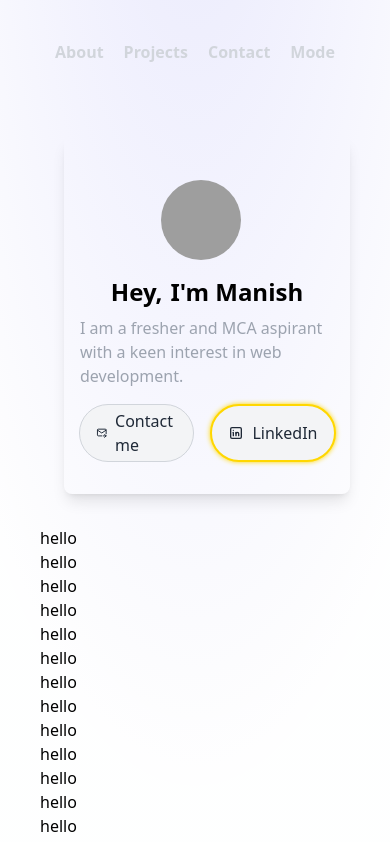
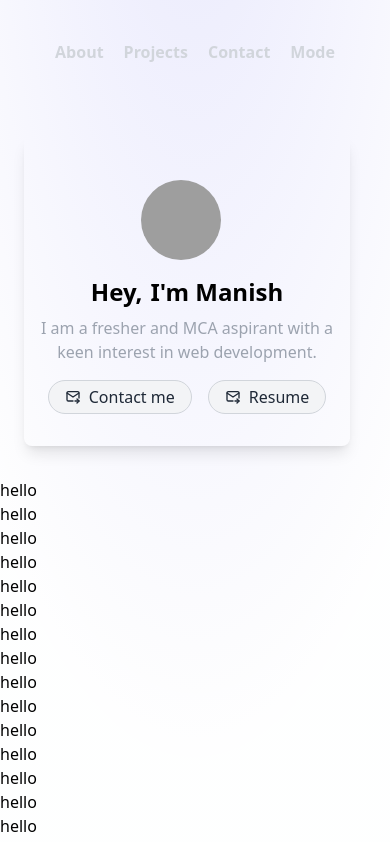
Before and after one commit to manish-107/manish-portfolio, a React (Vite) app: page / in a window 390 px wide. Shown: the top 842 px of the page. Built offline with nearby package versions, Linux system fonts and the light colour scheme; grey boxes are pictures that could not be loaded.

Commit message:
edit design

```diff
--- a/index.html
+++ b/index.html
@@ -5,7 +5,7 @@
   <meta charset="UTF-8" />
   <link rel="icon" type="image/svg+xml" href="/vite.svg" />
   <meta name="viewport" content="width=device-width, initial-scale=1.0" />
-  <title>Vite + React + TS</title>
+  <title>manish</title>
 </head>
 
 <body>
--- a/src/components/AuthorCard.tsx
+++ b/src/components/AuthorCard.tsx
@@ -1,9 +1,7 @@
-
 const AuthorCard = () => {
   return (
     <div className="flex items-center ml-6 mr-10 md:ml-28">
       <div className="relative flex flex-col items-start w-full max-w-2xl px-4 py-8 my-8 space-y-4 rounded-lg shadow-lg md:my-16 sm:flex-row sm:space-y-0 sm:space-x-6 dark:border-gray-400">
-
         <div className="flex justify-center w-full sm:justify-start sm:w-auto">
           <img
             className="object-cover w-20 h-20 mt-3 mr-3 rounded-full"
@@ -11,33 +9,83 @@ const AuthorCard = () => {
             alt="Author"
           />
         </div>
-        <div className="flex flex-col items-center w-full sm:w-auto sm:items-start">
+        <div className="flex flex-col items-center w-full md:items-start sm:w-auto ">
+          <div className="flex flex-col items-center md:items-start">
             <div className="flex flex-row">
-
-          <p className="mb-2 text-2xl font-semibold font-display dark:text-gray-200" itemProp="author">Hey,
+              <p
+                className="mb-2 text-2xl font-semibold font-display dark:text-gray-200"
+                itemProp="author"
+              >
+                Hey,
               </p>
-            <p className="pl-2 mb-2 text-2xl font-bold font-display dark:text-yellow-200">I'm Manish  </p>
+              <p className="pl-2 mb-2 text-2xl font-bold font-display dark:text-yellow-200">
+                I'm Manish{" "}
+              </p>
             </div>
-          <div className="mb-4 text-gray-400 md:text-lg">
-            <p>I am a fresher and MCA aspirant with a keen interest in web development.</p>
+            <div className="mb-4 text-center text-gray-400 md:text-start md:text-lg">
+              <p>
+                I am a fresher and MCA aspirant with a keen interest in web
+                development.
+              </p>
             </div>
-          <div className="flex gap-4">
-          <a href="mailto:manishkulal2676@gmail.com" target="_blank" rel="noopener noreferrer" role="link" className="inline-flex items-center justify-center gap-2 px-4 py-1 text-gray-800 transition bg-gray-100 border border-gray-300 rounded-full dark:bg-gray-800 dark:border-gray-600 dark:text-white focus-visible:ring-yellow-500/80 text-md hover:bg-gray-900 hover:border-gray-700 group max-w-fit hover:text-white focus:outline-none focus-visible:outline-none focus-visible:ring focus-visible:ring-white focus-visible:ring-offset-2 active:bg-black"> <svg className="size-4" xmlns="http://www.w3.org/2000/svg" width="24" height="24" viewBox="0 0 24 24" stroke-width="2" stroke="currentColor" fill="none" stroke-linecap="round" stroke-linejoin="round"><path stroke="none" d="M0 0h24v24H0z" fill="none"></path><path d="M12 18h-7a2 2 0 0 1 -2 -2v-10a2 2 0 0 1 2 -2h14a2 2 0 0 1 2 2v7.5"></path><path d="M3 6l9 6l9 -6"></path><path d="M15 18h6"></path><path d="M18 15l3 3l-3 3"></path></svg>
+          </div>
+          <div className="flex flex-row gap-4">
+            <a
+              href="mailto:manishkulal2676@gmail.com"
+              target="_blank"
+              rel="noopener noreferrer"
+              role="link"
+              className="inline-flex items-center justify-center gap-2 px-4 py-1 text-gray-800 transition bg-gray-100 border border-gray-300 rounded-full dark:bg-gray-800 dark:border-gray-600 dark:text-white focus-visible:ring-yellow-500/80 text-md hover:bg-gray-900 hover:border-gray-700 group max-w-fit hover:text-white focus:outline-none focus-visible:outline-none focus-visible:ring focus-visible:ring-white focus-visible:ring-offset-2 active:bg-black"
+            >
+              {" "}
+              <svg
+                className="size-4"
+                xmlns="http://www.w3.org/2000/svg"
+                width="24"
+                height="24"
+                viewBox="0 0 24 24"
+                strokeWidth="2"
+                stroke="currentColor"
+                fill="none"
+                strokeLinecap="round"
+                strokeLinejoin="round"
+              >
+                <path stroke="none" d="M0 0h24v24H0z" fill="none"></path>
+                <path d="M12 18h-7a2 2 0 0 1 -2 -2v-10a2 2 0 0 1 2 -2h14a2 2 0 0 1 2 2v7.5"></path>
+                <path d="M3 6l9 6l9 -6"></path>
+                <path d="M15 18h6"></path>
+                <path d="M18 15l3 3l-3 3"></path>
+              </svg>
               Contact me
             </a>
-<a href="https://linkedin.com/in/midudev" target="_blank" rel="noopener noreferrer" role="link" className="inline-flex items-center justify-center gap-2 px-4 py-1 text-gray-800 transition bg-gray-100 rounded-full dark:bg-gray-800 dark:border-gray-600 dark:text-white text-md hover:bg-gray-900 hover:border-gray-700 group max-w-fit hover:text-white focus:outline-none focus-visible:outline-none focus-visible:ring focus-visible:ring-white focus-visible:ring-offset-2 active:bg-black glowing-border glowing-border-hover">
-  <svg className="size-4" xmlns="http://www.w3.org/2000/svg" width="24" height="24" viewBox="0 0 24 24" stroke-width="2" stroke="currentColor" fill="none" stroke-linecap="round" stroke-linejoin="round">
+            <a
+              href="mailto:manishkulal2676@gmail.com"
+              target="_blank"
+              rel="noopener noreferrer"
+              role="link"
+              className="inline-flex items-center justify-center gap-2 px-4 py-1 text-gray-800 transition bg-gray-100 border border-gray-300 rounded-full dark:bg-gray-800 dark:border-gray-600 dark:text-white focus-visible:ring-yellow-500/80 text-md hover:bg-gray-900 hover:border-gray-700 group max-w-fit hover:text-white focus:outline-none focus-visible:outline-none focus-visible:ring focus-visible:ring-white focus-visible:ring-offset-2 active:bg-black"
+            >
+              {" "}
+              <svg
+                className="size-4"
+                xmlns="http://www.w3.org/2000/svg"
+                width="24"
+                height="24"
+                viewBox="0 0 24 24"
+                strokeWidth="2"
+                stroke="currentColor"
+                fill="none"
+                strokeLinecap="round"
+                strokeLinejoin="round"
+              >
                 <path stroke="none" d="M0 0h24v24H0z" fill="none"></path>
-    <path d="M4 4m0 2a2 2 0 0 1 2 -2h12a2 2 0 0 1 2 2v12a2 2 0 0 1 -2 2h-12a2 2 0 0 1 -2 -2z"></path>
-    <path d="M8 11l0 5"></path>
-    <path d="M8 8l0 .01"></path>
-    <path d="M12 16l0 -5"></path>
-    <path d="M16 16v-3a2 2 0 0 0 -4 0"></path>
+                <path d="M12 18h-7a2 2 0 0 1 -2 -2v-10a2 2 0 0 1 2 -2h14a2 2 0 0 1 2 2v7.5"></path>
+                <path d="M3 6l9 6l9 -6"></path>
+                <path d="M15 18h6"></path>
+                <path d="M18 15l3 3l-3 3"></path>
               </svg>
-  LinkedIn
+              Resume
             </a>
-
-
           </div>
         </div>
       </div>
--- a/src/components/MainSec.tsx
+++ b/src/components/MainSec.tsx
@@ -2,7 +2,7 @@ import AuthorCard from "./AuthorCard"
 
 const MainSec = () => {
   return (
-    <main className="ml-10 md:ml-36" >
+    <main className="ml-0 md:ml-36" >
       <div className="bg-dotted">
 
         <AuthorCard/>
--- /dev/null
+++ b/src/components/ResumeModal.tsx
@@ -0,0 +1,30 @@
+// src/ResumeModal.tsx
+import React from 'react';
+import resumeImage from '../assets/manish-resume.jpg'; // Update with the actual path to your resume image
+
+interface ResumeModalProps {
+  onClose: () => void;
+}
+
+const ResumeModal: React.FC<ResumeModalProps> = ({ onClose }) => {
+  const downloadResume = () => {
+    const link = document.createElement('a');
+    link.href = resumeImage;
+    link.download = 'resume.jpg';
+    document.body.appendChild(link);
+    link.click();
+    document.body.removeChild(link);
+  };
+
+  return (
+    <div className="fixed inset-0 z-50 flex items-center justify-center bg-black bg-opacity-50" onClick={onClose}>
+      <div className="relative p-4 bg-white rounded-lg shadow-lg" onClick={(e) => e.stopPropagation()}>
+        <button className="absolute text-xl font-bold top-2 right-2" onClick={onClose}>×</button>
+        <img src={resumeImage} alt="Resume" className="h-auto max-w-full mb-4" />
+        <button onClick={downloadResume} className="px-4 py-2 text-white bg-blue-500 rounded hover:bg-blue-700">Download</button>
+      </div>
+    </div>
+  );
+};
+
+export default ResumeModal;
```
Also changed, not shown: src/assets/manish-resume.jpg (added). Lines whose indentation alone changed are shown as unchanged.
